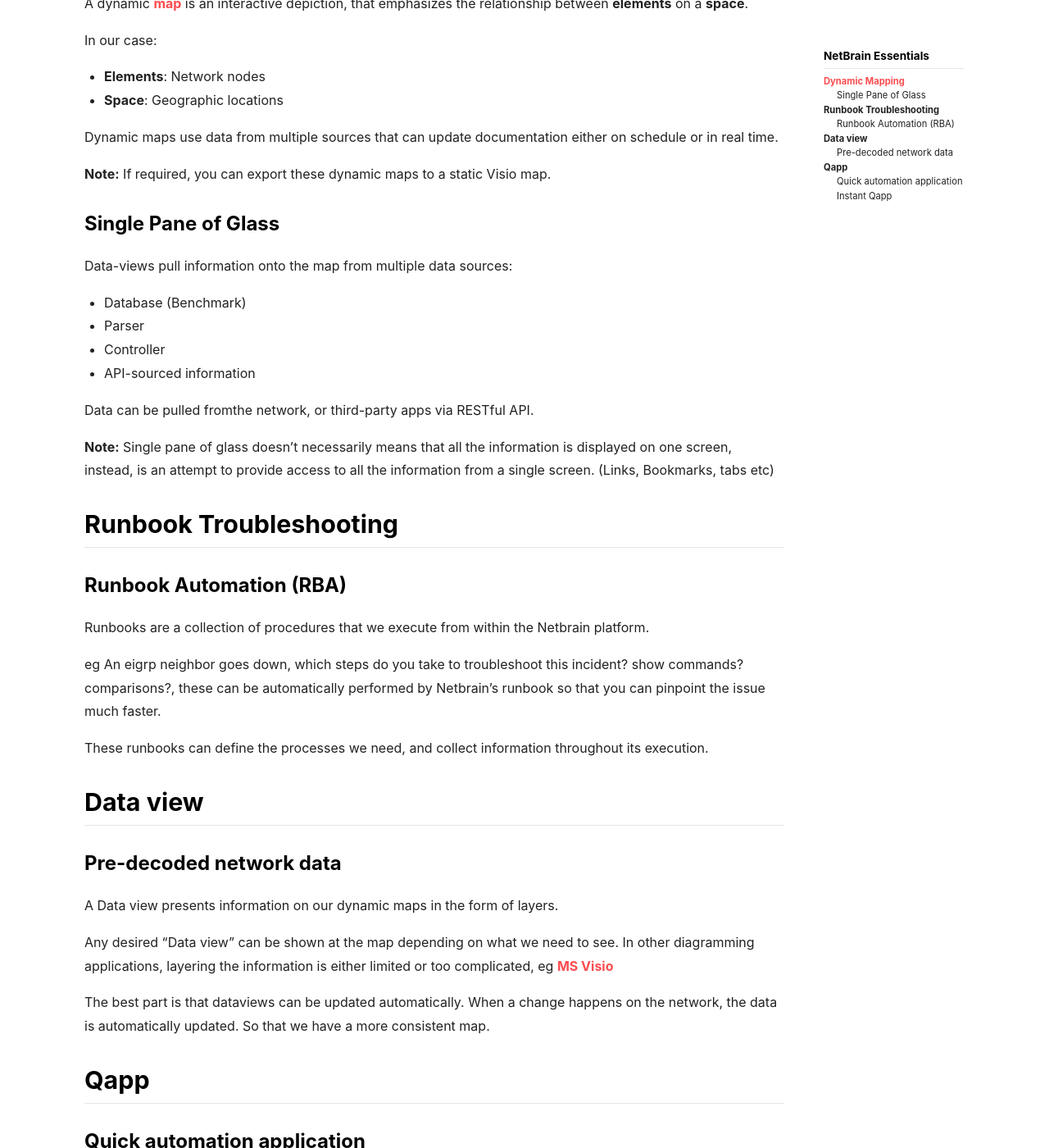
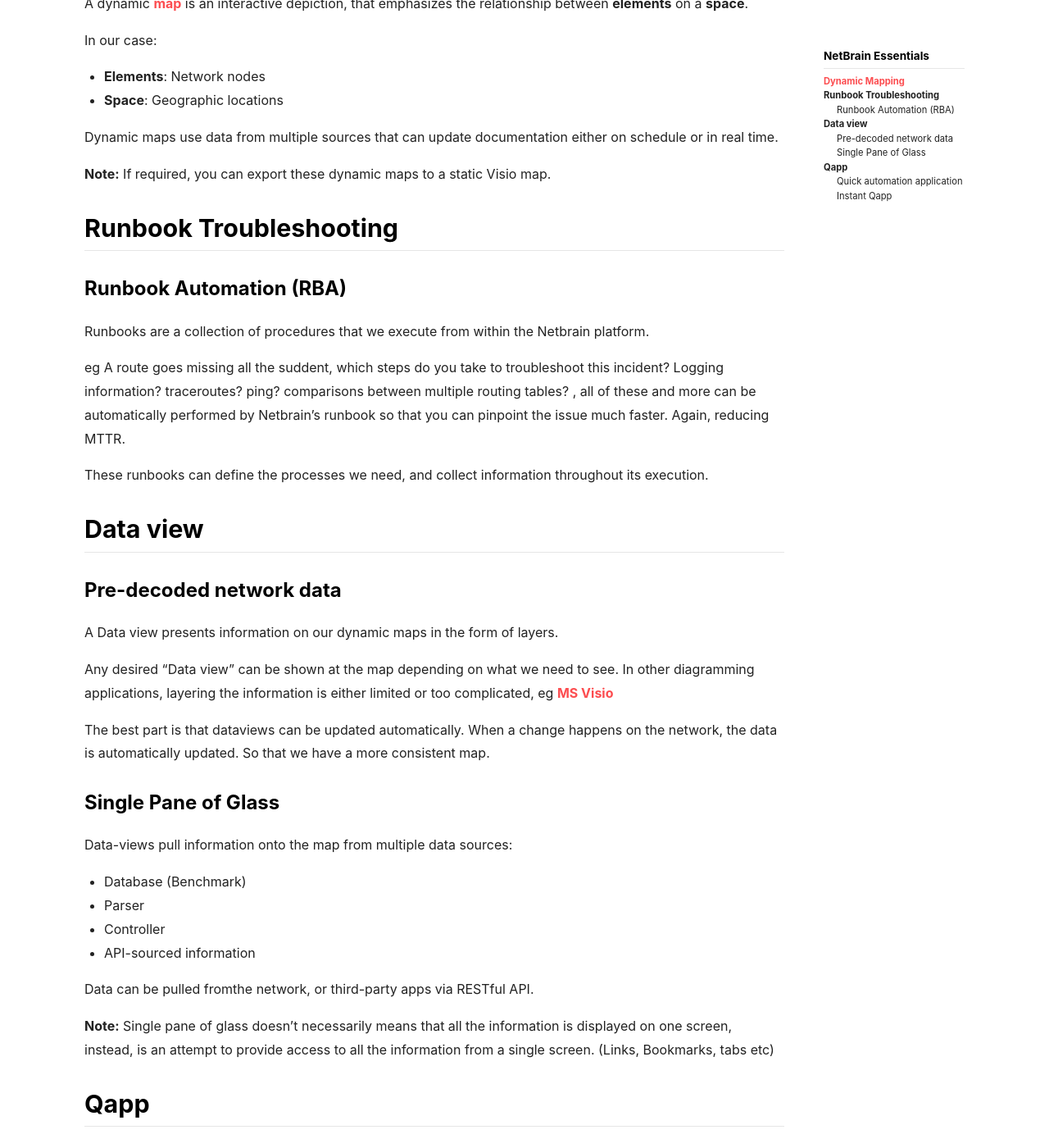
Before and after one commit to amarinjs/sitio, a Jekyll site: the page built from _posts/2019-09-27-Netbrain-basics.md, in a window 1280 px wide and 1400 px high, scrolled down 1128 px. Shown: the whole window at 82% size. Built offline with Jekyll 4.4.1, drawn with Linux system fonts in a browser that asks for light colours; nearby versions of some CDN libraries; comment, search, counter and statistics services are not loaded; some of the changed lines change nothing that is shown.

Commit message:
Update 2019-09-27-Netbrain-basics.md

```diff
--- a/_posts/2019-09-27-Netbrain-basics.md
+++ b/_posts/2019-09-27-Netbrain-basics.md
@@ -45,24 +45,13 @@
 
 **Note:** If required, you can export these dynamic maps to a static Visio map.
 
-### Single Pane of Glass
-
-Data-views pull information onto the map from multiple data sources:
-- Database (Benchmark)
-- Parser
-- Controller
-- API-sourced information
-
-Data can be pulled fromthe network, or third-party apps via RESTful API.
-
-**Note:** Single pane of glass doesn't necessarily means that all the information is displayed on one screen, instead, is an attempt to provide access to all the information from a single screen. (Links, Bookmarks, tabs etc)
 
 ## Runbook Troubleshooting
 
 ### Runbook Automation (RBA)
 Runbooks are a collection of procedures that we execute from within the Netbrain platform.
 
-eg An eigrp neighbor goes down, which steps do you take to troubleshoot this incident? show commands? comparisons?, these can be automatically performed by Netbrain's runbook so that you can pinpoint the issue much faster.
+eg A route goes missing all the suddent, which steps do you take to troubleshoot this incident? Logging information? traceroutes? ping? comparisons between multiple routing tables? , all of these and more can be automatically performed by Netbrain's runbook so that you can pinpoint the issue much faster. Again, reducing MTTR.
 
 These runbooks can define the processes we need, and collect information throughout its execution.
 
@@ -75,6 +64,17 @@
 
 The best part is that dataviews can be updated automatically. When a change happens on the network, the data is automatically updated. So that we have a more consistent map.
 
+### Single Pane of Glass
+
+Data-views pull information onto the map from multiple data sources:
+- Database (Benchmark)
+- Parser
+- Controller
+- API-sourced information
+
+Data can be pulled fromthe network, or third-party apps via RESTful API.
+
+**Note:** Single pane of glass doesn't necessarily means that all the information is displayed on one screen, instead, is an attempt to provide access to all the information from a single screen. (Links, Bookmarks, tabs etc)
 
 ## Qapp
 
```
